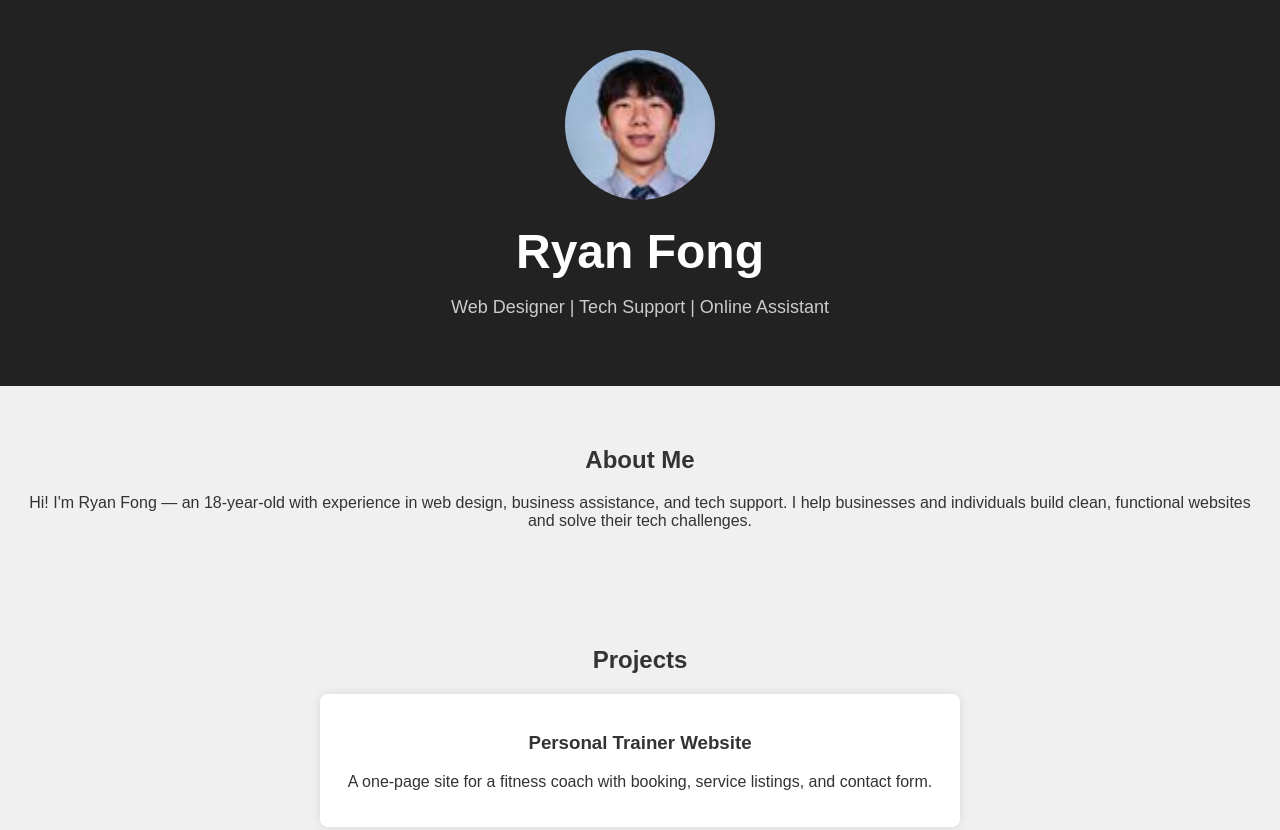
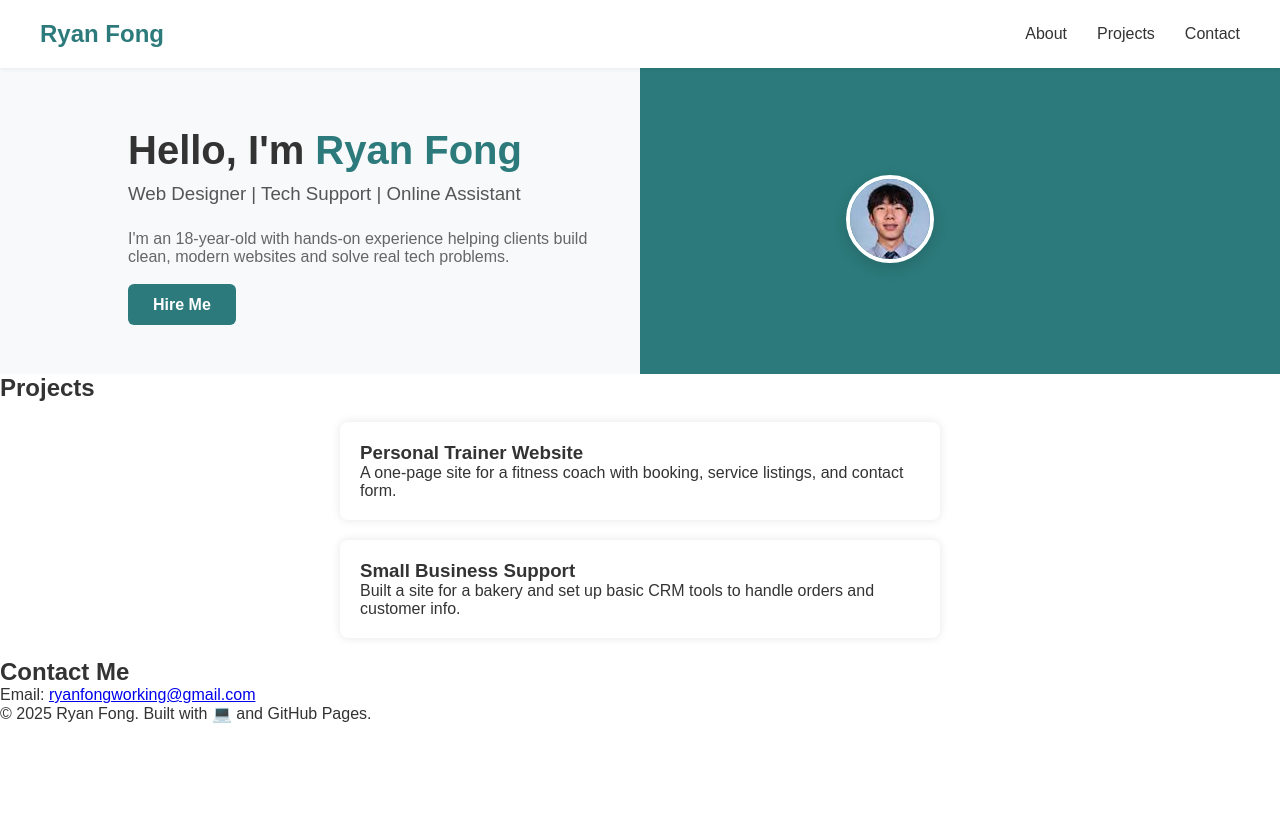
Before and after one commit to Scpchop/my-website, a plain HTML site: page index.html in a window 1280 px wide. Shown: the top 830 px of the page. After the commit the page ends 800 px from the top, so only its background shows below. Drawn offline with Linux system fonts and the light colour scheme.

Commit message:
Update index.html

```diff
--- a/index.html
+++ b/index.html
@@ -1,66 +1,120 @@
 <!DOCTYPE html>
 <html lang="en">
 <head>
-  <meta charset="UTF-8" />
-  <meta name="viewport" content="width=device-width, initial-scale=1.0" />
-  <title>Ryan Fong | Portfolio</title>
+  <meta charset="UTF-8">
+  <meta name="viewport" content="width=device-width, initial-scale=1.0">
+  <title>Ryan Fong | Web Designer</title>
   <style>
-    body {
-      font-family: Arial, sans-serif;
-      margin: 0;
-      padding: 0;
-      background-color: #f0f0f0;
-      color: #333;
+    * { margin: 0; padding: 0; box-sizing: border-box; }
+    body { font-family: Arial, sans-serif; color: #333; background: #fff; }
+
+    nav {
+      display: flex;
+      justify-content: space-between;
+      align-items: center;
+      padding: 20px 40px;
+      background-color: #fff;
+      box-shadow: 0 2px 4px rgba(0,0,0,0.05);
+      position: sticky;
+      top: 0;
+      z-index: 100;
+    }
+
+    nav .logo { font-size: 24px; font-weight: bold; color: #2c7a7b; }
+    nav ul { list-style: none; display: flex; gap: 30px; }
+    nav ul li a { text-decoration: none; color: #333; font-weight: 500; transition: 0.3s; }
+    nav ul li a:hover { color: #2c7a7b; }
+
+    .hero {
+      display: flex;
+      flex-wrap: wrap;
+      align-items: center;
+      justify-content: space-between;
+      padding: 60px 10%;
+      background: linear-gradient(to right, #f8f9fa 50%, #2c7a7b 50%);
+    }
+
+    .hero-text {
+      flex: 1;
+      max-width: 500px;
+    }
+
+    .hero-text h1 {
+      font-size: 40px;
+      margin-bottom: 10px;
+    }
+
+    .hero-text h3 {
+      font-weight: normal;
+      color: #555;
+      margin-bottom: 25px;
+    }
+
+    .hero-text p {
+      font-size: 16px;
+      color: #666;
+      margin-bottom: 30px;
+    }
+
+    .hero-text a.button {
+      background: #2c7a7b;
+      color: white;
+      text-decoration: none;
+      padding: 12px 25px;
+      border-radius: 6px;
+      font-weight: bold;
+      transition: 0.3s;
+    }
+
+    .hero-text a.button:hover {
+      background: #245f61;
+    }
+
+    .hero-image {
+      flex: 1;
       text-align: center;
     }
-    header {
-      background-color: #222;
-      color: #fff;
-      padding: 50px 0;
+
+    .hero-image img {
+      max-width: 250px;
+      border-radius: 50%;
+      border: 4px solid #fff;
+      box-shadow: 0 5px 15px rgba(0,0,0,0.15);
     }
-    header h1 {
-      margin: 0;
-      font-size: 48px;
-    }
-    header p {
-      font-size: 18px;
-      color: #ccc;
-    }
-    section {
-      padding: 40px 20px;
-    }
-    .project {
-      margin: 20px auto;
-      padding: 20px;
-      max-width: 600px;
-      background-color: white;
-      border-radius: 10px;
-      box-shadow: 0 0 10px rgba(0,0,0,0.1);
-    }
-    footer {
-      background-color: #222;
-      color: white;
-      padding: 20px 0;
-      font-size: 14px;
-    }
-    a {
-      color: #007acc;
-      text-decoration: none;
+
+    @media (max-width: 768px) {
+      .hero {
+        flex-direction: column-reverse;
+        text-align: center;
+        background: #fff;
+      }
+      .hero-text {
+        margin-top: 40px;
+      }
     }
   </style>
 </head>
 <body>
 
- <header>
-  <img src="ryan.jpg" alt="Ryan Fong" style="border-radius: 50%; width: 150px; margin-bottom: 20px;">
-  <h1>Ryan Fong</h1>
-  <p>Web Designer | Tech Support | Online Assistant</p>
-</header>
+  <nav>
+    <div class="logo">Ryan Fong</div>
+    <ul>
+      <li><a href="#about">About</a></li>
+      <li><a href="#projects">Projects</a></li>
+      <li><a href="#contact">Contact</a></li>
+    </ul>
+  </nav>
 
-
-  <section>
-    <h2>About Me</h2>
-    <p>Hi! I'm Ryan Fong — an 18-year-old with experience in web design, business assistance, and tech support. I help businesses and individuals build clean, functional websites and solve their tech challenges.</p>
+  <section class="hero">
+    <div class="hero-text">
+      <h1>Hello, I'm <span style="color:#2c7a7b">Ryan Fong</span></h1>
+      <h3>Web Designer | Tech Support | Online Assistant</h3>
+      <p>I'm an 18-year-old with hands-on experience helping clients build clean, modern websites and solve real tech problems.</p>
+      <a class="button" href="mailto:ryanfongworking@gmail.com">Hire Me</a>
+    </div>
+    <div class="hero-image">
+      <img src="ryan.jpg" alt="Ryan Fong">
+    </div>
   </section>
 
   <style>
```
